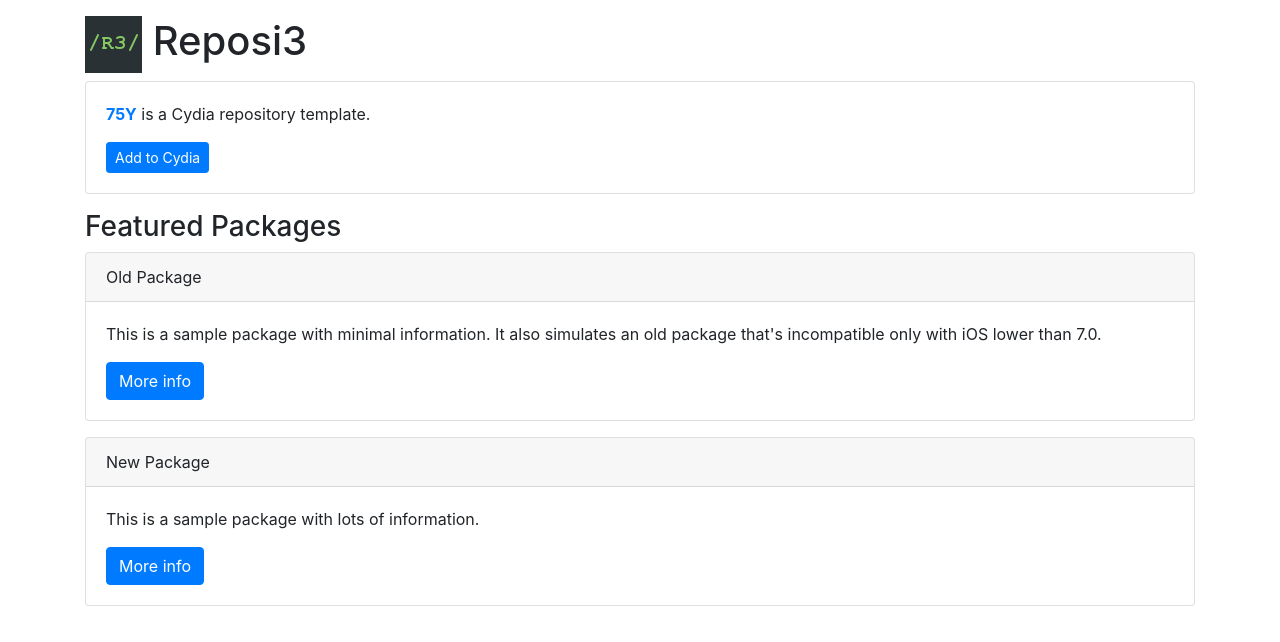
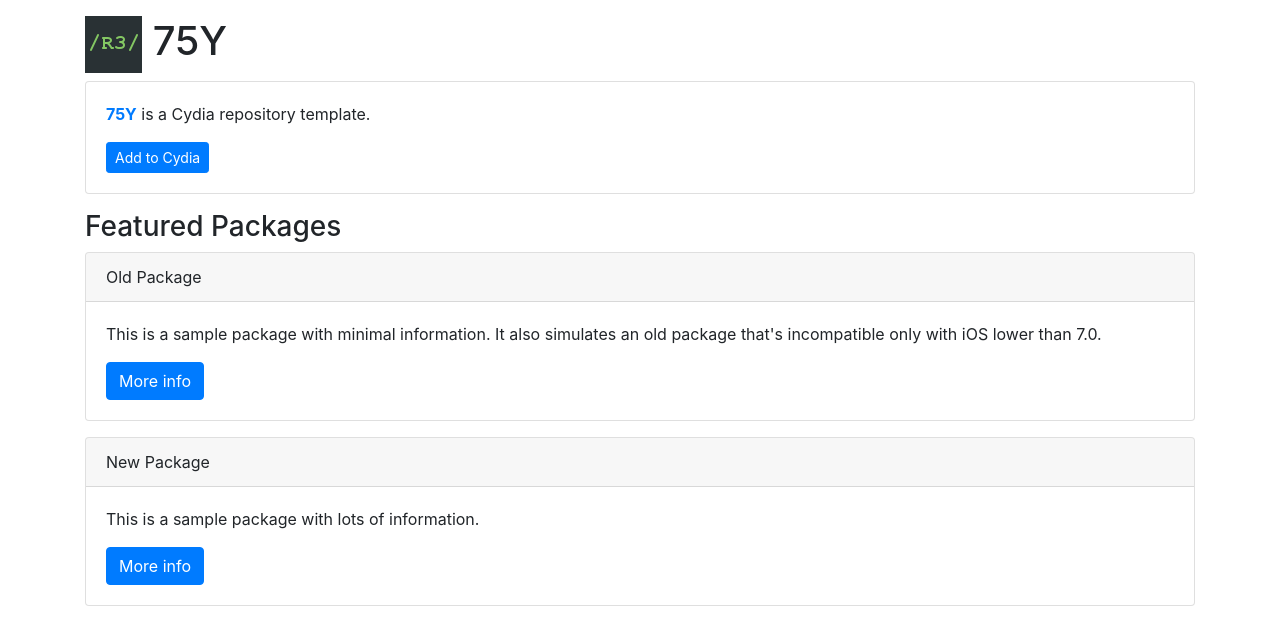
Before and after one commit to 75Y/75Y.github.io, a plain HTML site: page index.html in a window 1280 px wide. Drawn offline with nearby package versions, Linux system fonts and the light colour scheme.

Commit message:
Update index.html

```diff
--- a/index.html
+++ b/index.html
@@ -11,7 +11,7 @@
 <body>
 
 <div class="container">
-	<h1><img src="CydiaIcon.png"> Reposi3</h1>
+	<h1><img src="CydiaIcon.png"> 75Y</h1>
 </div>
 
 <div class="container">
```
